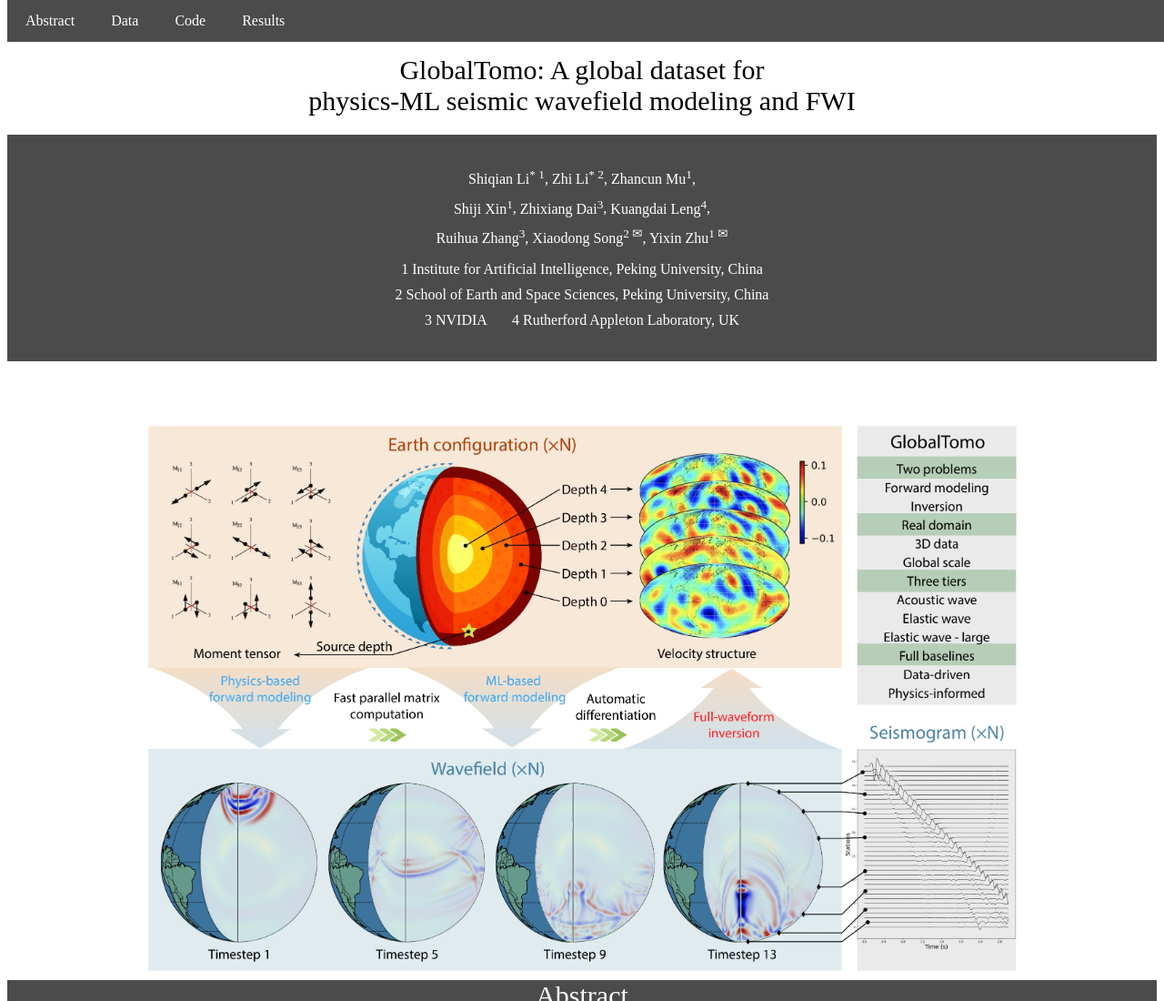
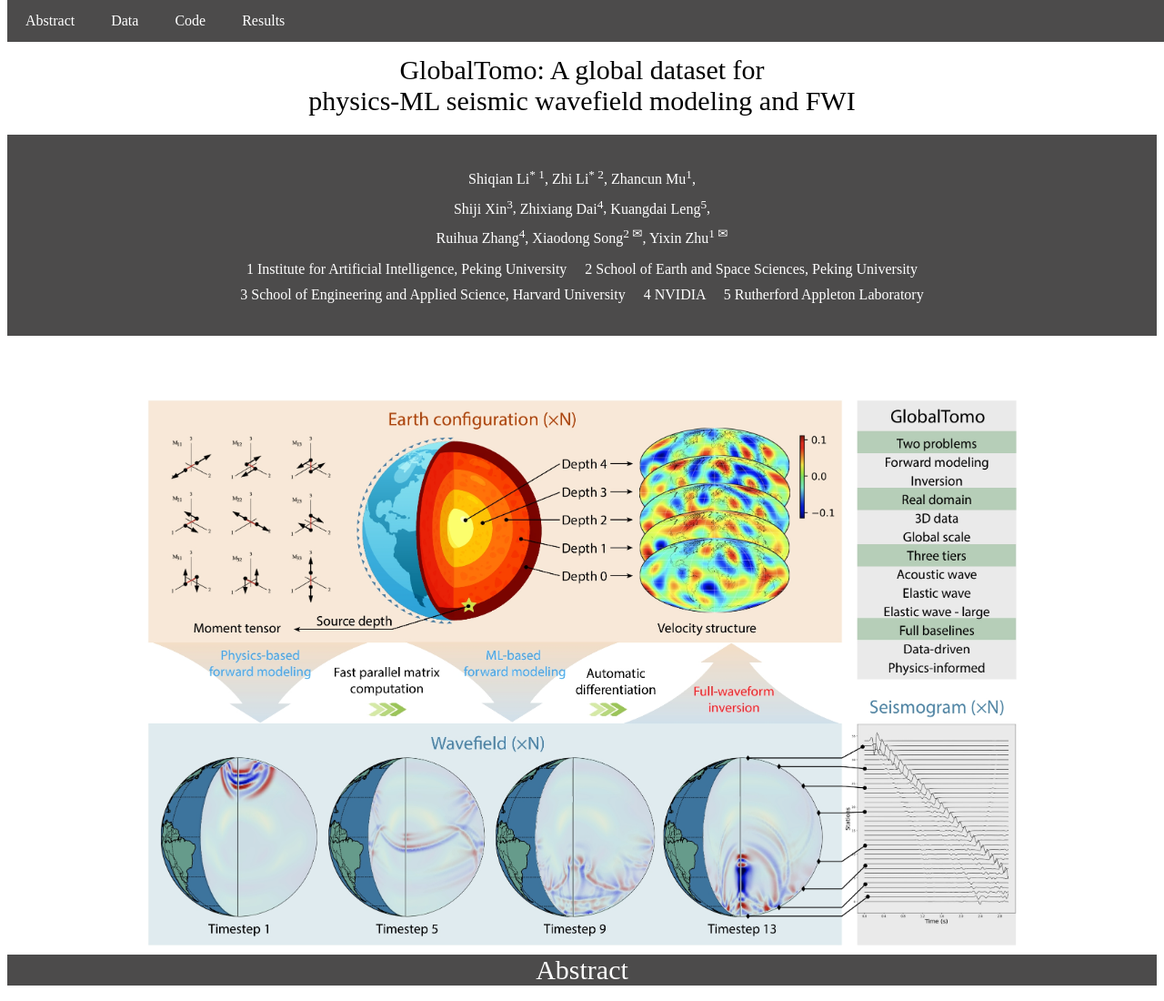
Before and after one commit to global-tomo/global-tomo.github.io, a plain HTML site: page index.html in a window 1280 px wide. Shown: the top 1100 px of the page at 91% size. Drawn offline with Linux system fonts and the light colour scheme.

Commit message:
Update index.html

```diff
--- a/index.html
+++ b/index.html
@@ -139,13 +139,12 @@
     <section id="authors">
         <ul>
             <li><a href="https://lishiqianhugh.github.io">Shiqian Li<sup>* 1</sup></a>, <a href="https://scholar.google.com/citations?user=-j_SsBoAAAAJ&hl=zh-CN">Zhi Li<sup>* 2</sup></a>, <a href="https://zhancunmu.owlstown.net/">Zhancun Mu<sup>1</sup></a>,</li>
-            <li><a href="https://www.shijixin.me/">Shiji Xin<sup>1</sup></a>, <a href="">Zhixiang Dai<sup>3</sup></a>, <a href="https://www.scd.stfc.ac.uk/Pages/Dr-Kuangdai-Leng.aspx">Kuangdai Leng<sup>4</sup></a>,</li>
-            <li><a href="">Ruihua Zhang<sup>3</sup></a>, <a href="https://scholar.google.com/citations?user=vRvU31YAAAAJ&hl=zh-CN">Xiaodong Song<sup>2 <span>&#9993;</span></sup></a>, <a href="https://yzhu.io/">Yixin Zhu<sup>1 <span>&#9993;</span></sup></a></li>
+            <li><a href="https://www.shijixin.me/">Shiji Xin<sup>3</sup></a>, <a href="">Zhixiang Dai<sup>4</sup></a>, <a href="https://www.scd.stfc.ac.uk/Pages/Dr-Kuangdai-Leng.aspx">Kuangdai Leng<sup>5</sup></a>,</li>
+            <li><a href="">Ruihua Zhang<sup>4</sup></a>, <a href="https://scholar.google.com/citations?user=vRvU31YAAAAJ&hl=zh-CN">Xiaodong Song<sup>2 <span>&#9993;</span></sup></a>, <a href="https://yzhu.io/">Yixin Zhu<sup>1 <span>&#9993;</span></sup></a></li>
         </ul>
         <ul>
-            <li>1 Institute for Artificial Intelligence, Peking University, China</li>
-            <li>2 School of Earth and Space Sciences, Peking University, China</li>
-            <li>3 NVIDIA &nbsp &nbsp &nbsp 4 Rutherford Appleton Laboratory, UK</li>
+            <li>1 Institute for Artificial Intelligence, Peking University &nbsp &nbsp 2 School of Earth and Space Sciences, Peking University </li>
+            <li>3 School of Engineering and Applied Science, Harvard University &nbsp &nbsp 4 NVIDIA &nbsp &nbsp 5 Rutherford Appleton Laboratory</li>
         </ul>
     </section>
 
```
